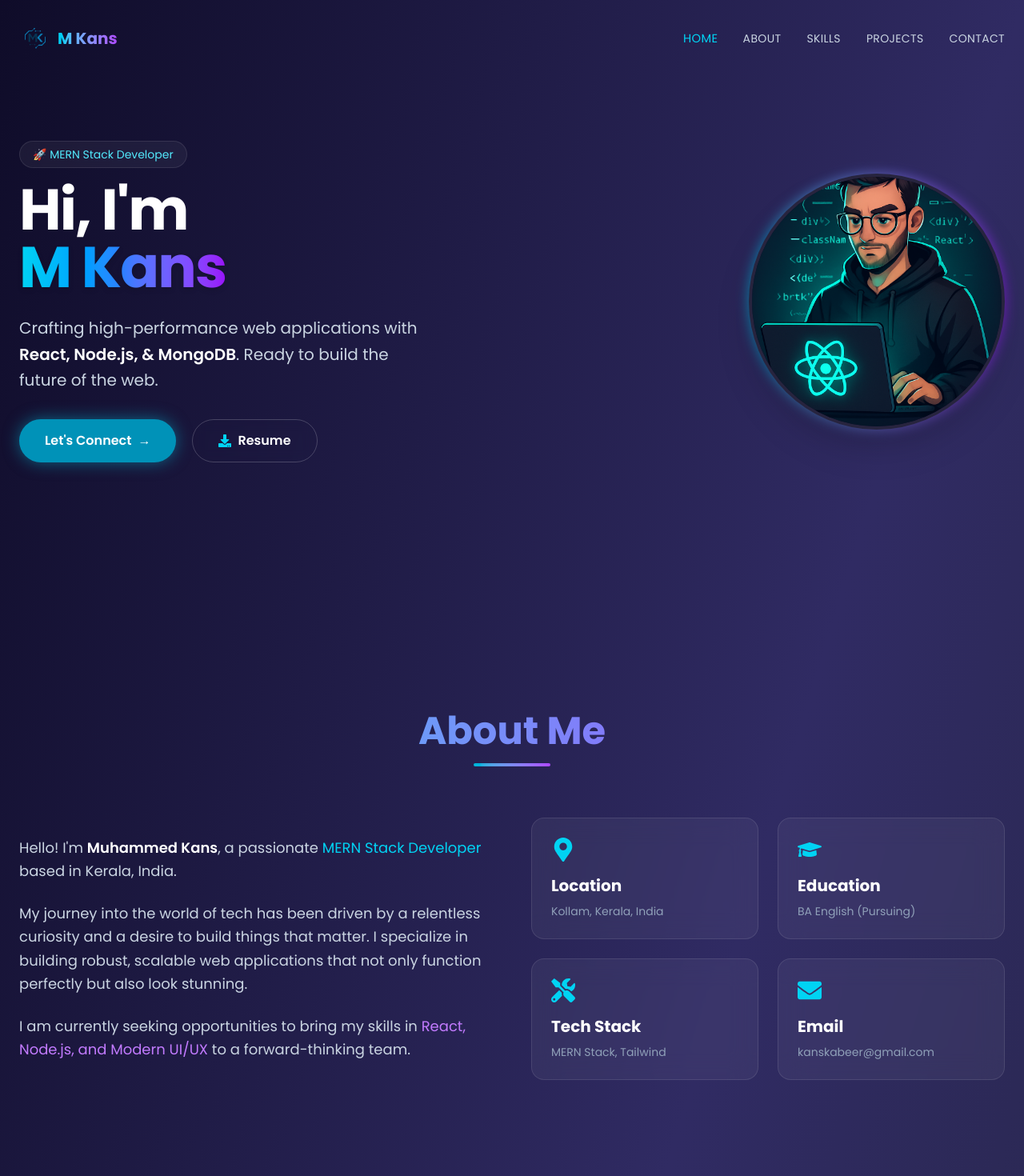
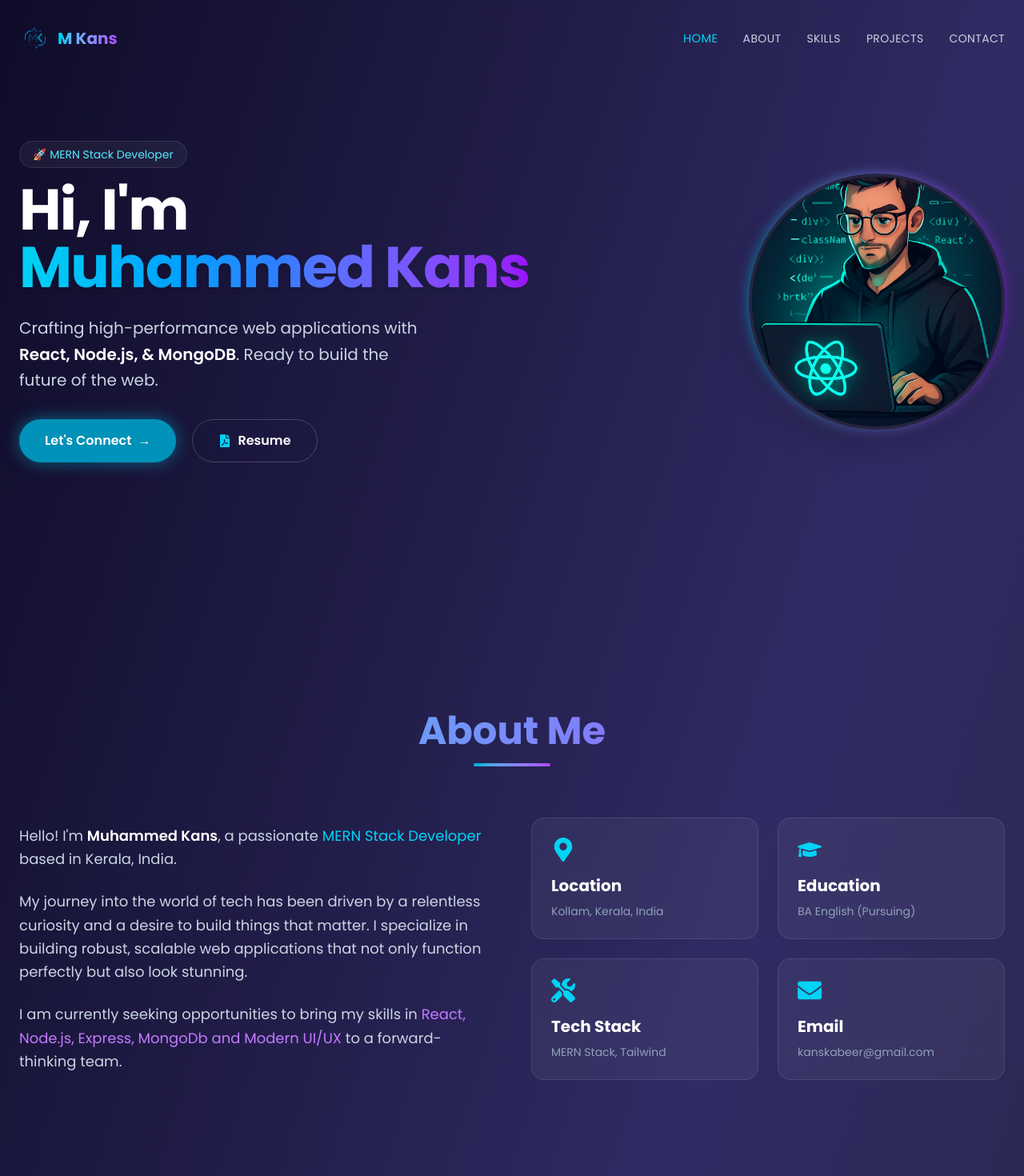
Before and after one commit to Muhammedkans/My-portolio, a React (Vite) app: page / in a window 1280 px wide. Shown: the top 1470 px of the page at 80% size. Built offline with nearby package versions, Linux system fonts and the light colour scheme.

Commit message:
footer home page small updates

```diff
--- a/src/pages/About.jsx
+++ b/src/pages/About.jsx
@@ -34,7 +34,7 @@
             My journey into the world of tech has been driven by a relentless curiosity and a desire to build things that matter. I specialize in building robust, scalable web applications that not only function perfectly but also look stunning.
           </p>
           <p>
-            I am currently seeking opportunities to bring my skills in <span className="text-purple-400">React, Node.js, and Modern UI/UX</span> to a forward-thinking team.
+            I am currently seeking opportunities to bring my skills in <span className="text-purple-400">React, Node.js, Express, MongoDb and Modern UI/UX</span> to a forward-thinking team.
           </p>
         </motion.div>
 
--- a/src/pages/Footer.jsx
+++ b/src/pages/Footer.jsx
@@ -34,7 +34,7 @@
 
         {/* 🧾 Copyright */}
         <p className="text-slate-500 text-sm font-light">
-          © {new Date().getFullYear()} <span className="text-white font-medium">Muhammed Kans</span>. Built with ❤️ & React.
+          © {new Date().getFullYear()} <span className="text-white font-medium">Muhammed Kans</span>.
         </p>
 
         {/* ⬆️ Scroll to Top */}
--- a/src/pages/Home.jsx
+++ b/src/pages/Home.jsx
@@ -1,5 +1,5 @@
 import { motion } from "framer-motion";
-import { FaDownload } from "react-icons/fa";
+import { FaDownload, FaFilePdf } from "react-icons/fa";
 import profileImg from "../assets/profile.png"; // 🖼️ Replace with your image
 
 
@@ -22,9 +22,9 @@
         </div>
 
         <h1 className="text-5xl md:text-7xl font-extrabold tracking-tight">
-          Hi, I'm <br />
+          Hi, I'm  <br />
           <span className="text-transparent bg-clip-text bg-gradient-to-r from-cyan-400 via-blue-500 to-purple-600 drop-shadow-md">
-            M Kans
+            Muhammed Kans
           </span>
         </h1>
 
@@ -44,10 +44,11 @@
 
           <a
             href="/resume.pdf"
-            download="Muhammed_Kans_Resume.pdf"
+            target="_blank"
+            rel="noopener noreferrer"
             className="group bg-transparent border border-white/20 hover:border-white/50 hover:bg-white/5 text-white px-8 py-3.5 rounded-full font-semibold flex items-center justify-center gap-2 transition-all backdrop-blur-sm"
           >
-            <FaDownload className="text-cyan-400 group-hover:text-white transition-colors" size={16} />
+            <FaFilePdf className="text-cyan-400 group-hover:text-white transition-colors" size={16} />
             <span>Resume</span>
           </a>
         </div>
```
